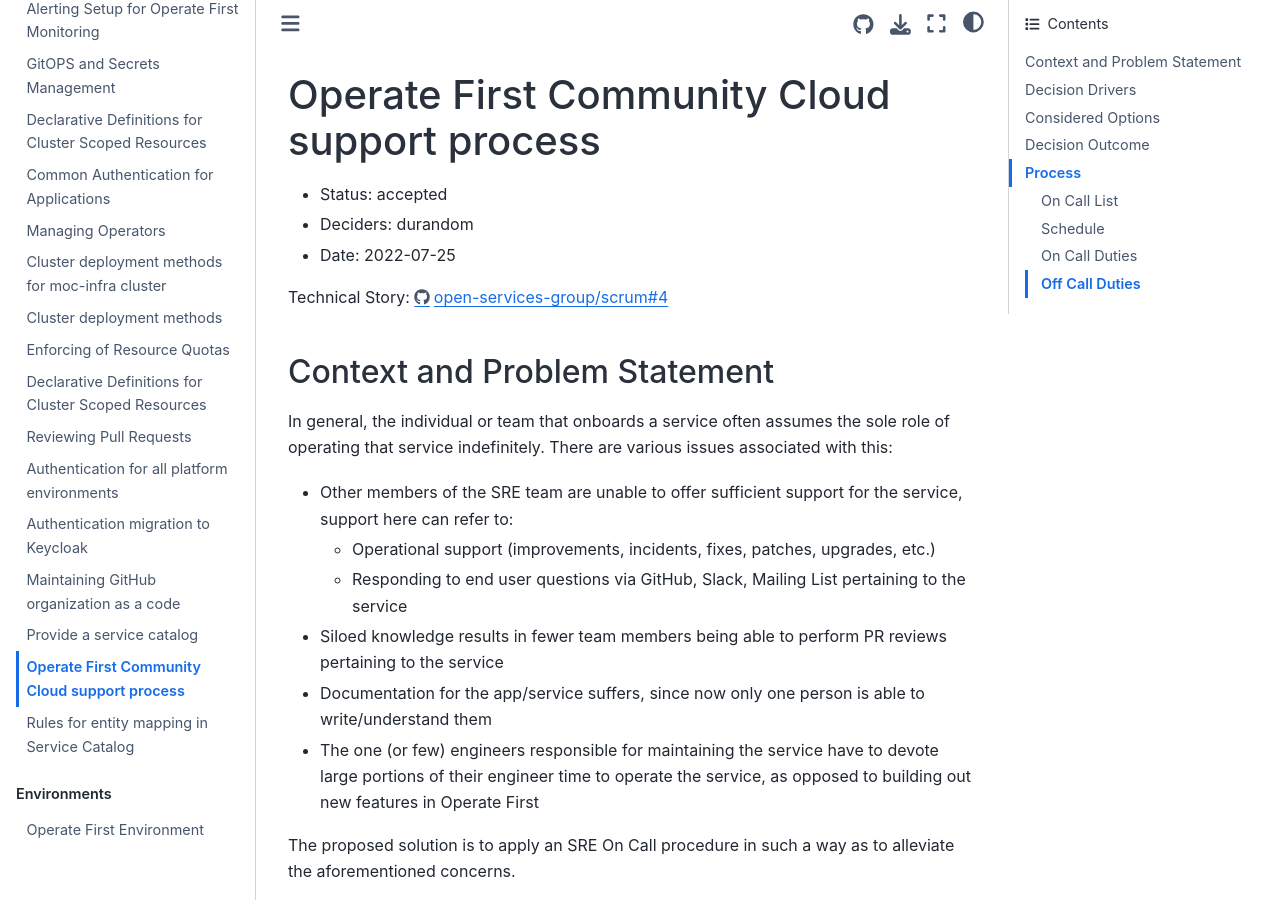
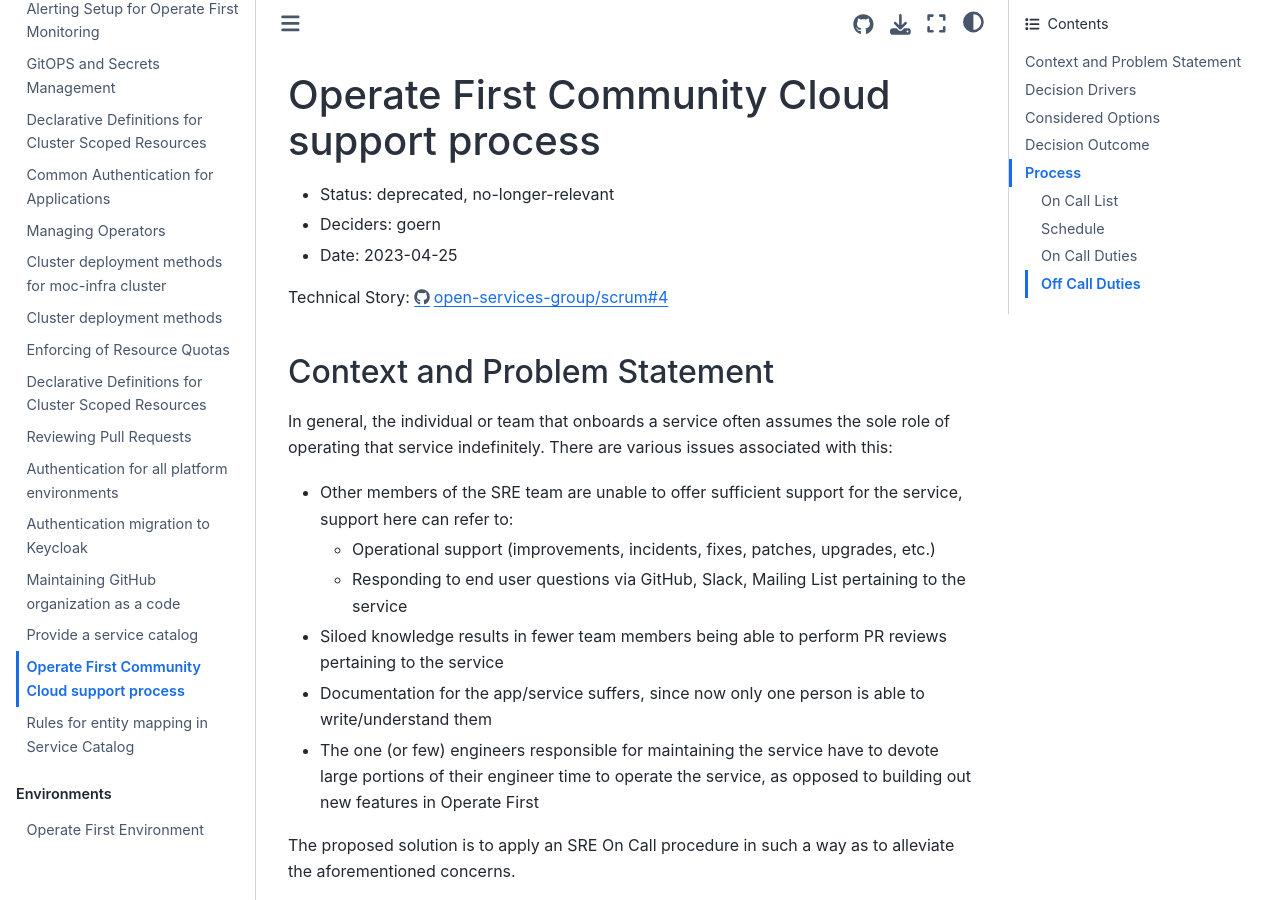
Before and after one commit to operate-first/blueprint, a Jupyter Book: the page built from adr/0021-sre-cloud-support.md, in a window 1280 px wide and 900 px high. Built offline with Jupyter Book 1.0.4 settings and Sphinx 7.4.7 and the Sphinx Book theme 1.1.4, drawn with Linux system fonts in a browser that asks for light colours.

Commit message:
deprecated ARD-0021, as on-call support is no longer maintained
Signed-off-by: Christoph Görn <goern@redhat.com>

```diff
--- a/adr/0021-sre-cloud-support.md
+++ b/adr/0021-sre-cloud-support.md
@@ -1,8 +1,8 @@
 # Operate First Community Cloud support process
 
-* Status: accepted
-* Deciders: durandom
-* Date: 2022-07-25
+* Status: deprecated, no-longer-relevant
+* Deciders: goern
+* Date: 2023-04-25
 
 Technical Story: https://github.com/open-services-group/scrum/issues/4
 
```
